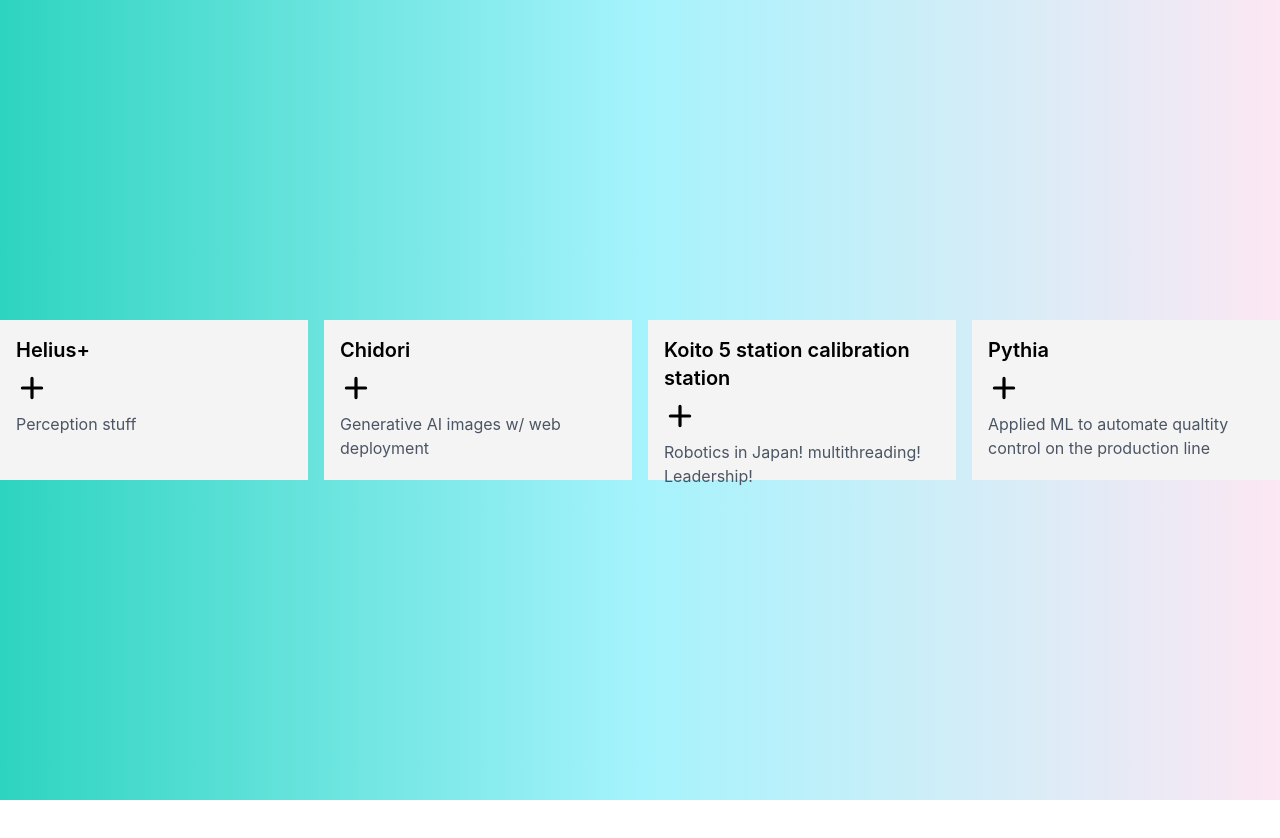
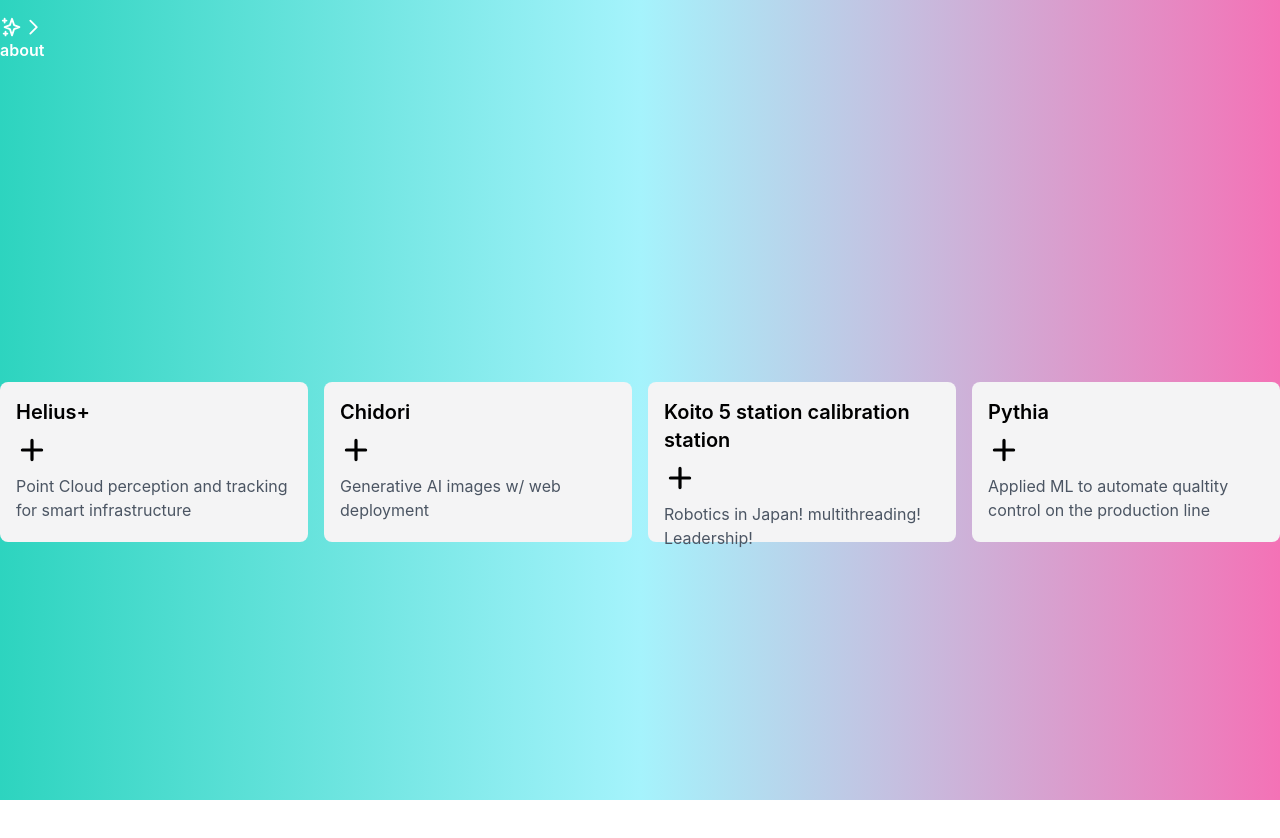
Before and after one commit to MichaelRuns/mega-evo, a React (Create React App) app in the folder frontend/: page / in a window 1280 px wide. Both pictures are taken after a click on the button "Nice to Meet you!". Shown: the top 838 px of the page. Before the commit the page ends 800 px from the top, so only its background shows below. Built offline with nearby package versions, Linux system fonts and the light colour scheme.

Commit message:
top nbar

```diff
--- a/frontend/src/App.js
+++ b/frontend/src/App.js
@@ -3,10 +3,12 @@ import { useState } from 'react';
 import Background from './components/Background';
 import Welcome from './components/welcome';
 import ProjectPresent from './components/ProjectPresent';
+import AboutBar from './components/AboutBar';
 function App() {
   const [greeting, setGreeting] = useState(true);
   return (
     <Background>
+      <AboutBar/>
        <div className="h-screen flex items-center justify-center">
       <Welcome isOpen={greeting} setIsOpen={setGreeting}></Welcome>
       {!greeting && <ProjectPresent/>}
--- /dev/null
+++ b/frontend/src/components/AboutBar.js
@@ -0,0 +1,35 @@
+import { SparklesIcon, ChevronRightIcon} from "@heroicons/react/outline";
+import React from "react";
+import { useState } from "react";
+import { Transition } from "@headlessui/react";
+const AboutBar = () => {
+    const [extended, setExtended] = useState(false);
+    return (
+        <div className="flex flex-row gap-4 text-white font-semibold items-center mt-4">
+        <div className='w-50 h-50 text-white cursor-grab' onClick={()=>setExtended(!extended)}>
+            <div className="flex flex-row">
+                <SparklesIcon/>
+                <ChevronRightIcon/>
+            </div>
+            <p className='text-nowrap'> about</p>
+        </div>
+        <Transition show={extended}
+        enter="ease-out duration-300"
+        enterFrom="opacity-0 scale-95"
+        enterTo="opacity-100 scale-100"
+        leave="ease-in duration-200"
+        leaveFrom="opacity-100 scale-100"
+        leaveTo="opacity-0 scale-95">
+            <div className="flex flex-row gap-4">
+                <p> Resume</p>
+                <p> Background </p>
+                <p> Goals </p>
+                <p> Athletics</p>
+                <p> Passions </p>
+                <p> Family </p>
+            </div>
+        </Transition>
+        </div>
+    );
+}
+export default AboutBar
--- a/frontend/src/components/Background.js
+++ b/frontend/src/components/Background.js
@@ -1,7 +1,7 @@
 import React from 'react'
 const Background = ({children}) => {
     return (
-        <div className="w-full h-screen absolute top-0 left-0 bg-color bg-gradient-to-r from-teal-400 via-cyan-200 to-pink-100">
+        <div className="w-full h-screen absolute top-0 left-0 bg-color bg-gradient-to-r from-teal-400 via-cyan-200 to-pink-400">
            {children}
         </div>
     );
--- a/frontend/src/components/ProjectPresent.js
+++ b/frontend/src/components/ProjectPresent.js
@@ -1,11 +1,10 @@
-import React from "react";
+import React, { useState } from "react";
 import Tile from "../headless/Tile";
-
-const ProjectPresent = () => {
-  const projects = [
+import { Transition } from "@headlessui/react";
+const projects = [
     {
       title: "Helius+",
-      text: "Perception stuff",
+      text: "Point Cloud perception and tracking for smart infrastructure",
     },
     {
       title: "Chidori",
@@ -22,10 +21,11 @@ const ProjectPresent = () => {
     // Add more projects as needed
   ];
 
+const ProjectPresent = () => {
   return (
     <div className="grid grid-cols-1 gap-4 md:grid-cols-2 lg:grid-cols-3 xl:grid-cols-4">
       {projects.map((project, index) => (
-        <Tile key={index} title={project.title} text={project.text} />
+        <Tile key={index} title={project.title} text={project.text}/>
       ))}
     </div>
   );
--- a/frontend/src/headless/Tile.js
+++ b/frontend/src/headless/Tile.js
@@ -1,5 +1,4 @@
 import React, { useState } from "react";
-import { Disclosure } from "@headlessui/react";
 import { PlusIcon } from "@heroicons/react/solid";
 
 const Tile = ({ title, text }) => {
@@ -9,15 +8,12 @@ const Tile = ({ title, text }) => {
     <div
       className={`relative rounded-lg transition-transform ${
         isHovered ? "scale-110" : "scale-100"
-      }`}
+      } bg-zinc-100 p-4 ${
+        isHovered ? "h-full" : "h-40"
+      } transition-all duration-300`}
       onMouseEnter={() => setIsHovered(true)}
       onMouseLeave={() => setIsHovered(false)}
     >
-      <div
-        className={`bg-zinc-100 p-4 ${
-          isHovered ? "h-full" : "h-40"
-        } transition-all duration-300`}
-      >
         {/* Title */}
         <h2 className="text-xl font-semibold text-black mb-2">{title}</h2>
         {/* Hero Icon (You can replace this with your custom HeroIcon) */}
@@ -25,7 +21,6 @@ const Tile = ({ title, text }) => {
         {/* Text */}
         <p className="text-gray-600 mt-2">{text}</p>
       </div>
-    </div>
   );
 };
 
```
